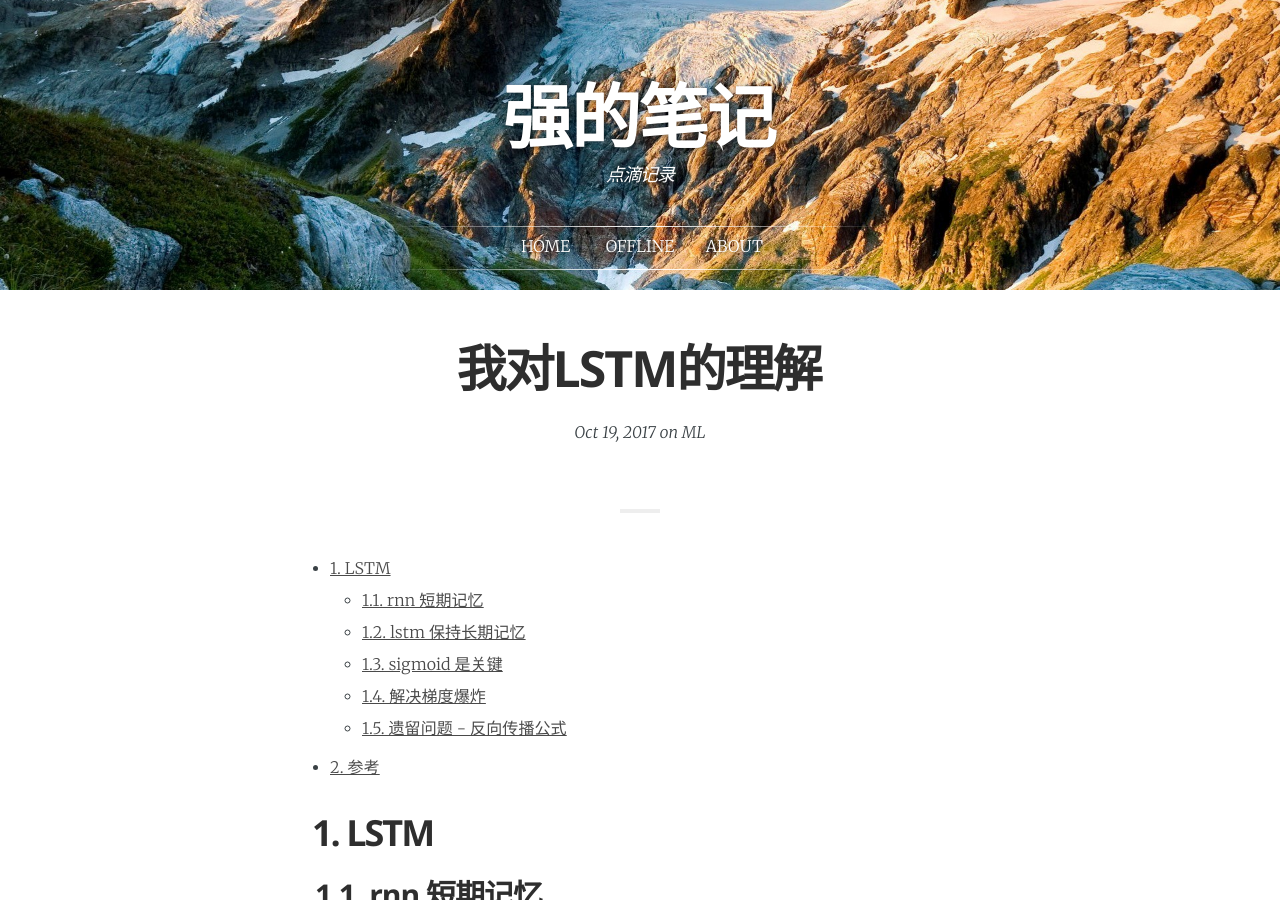
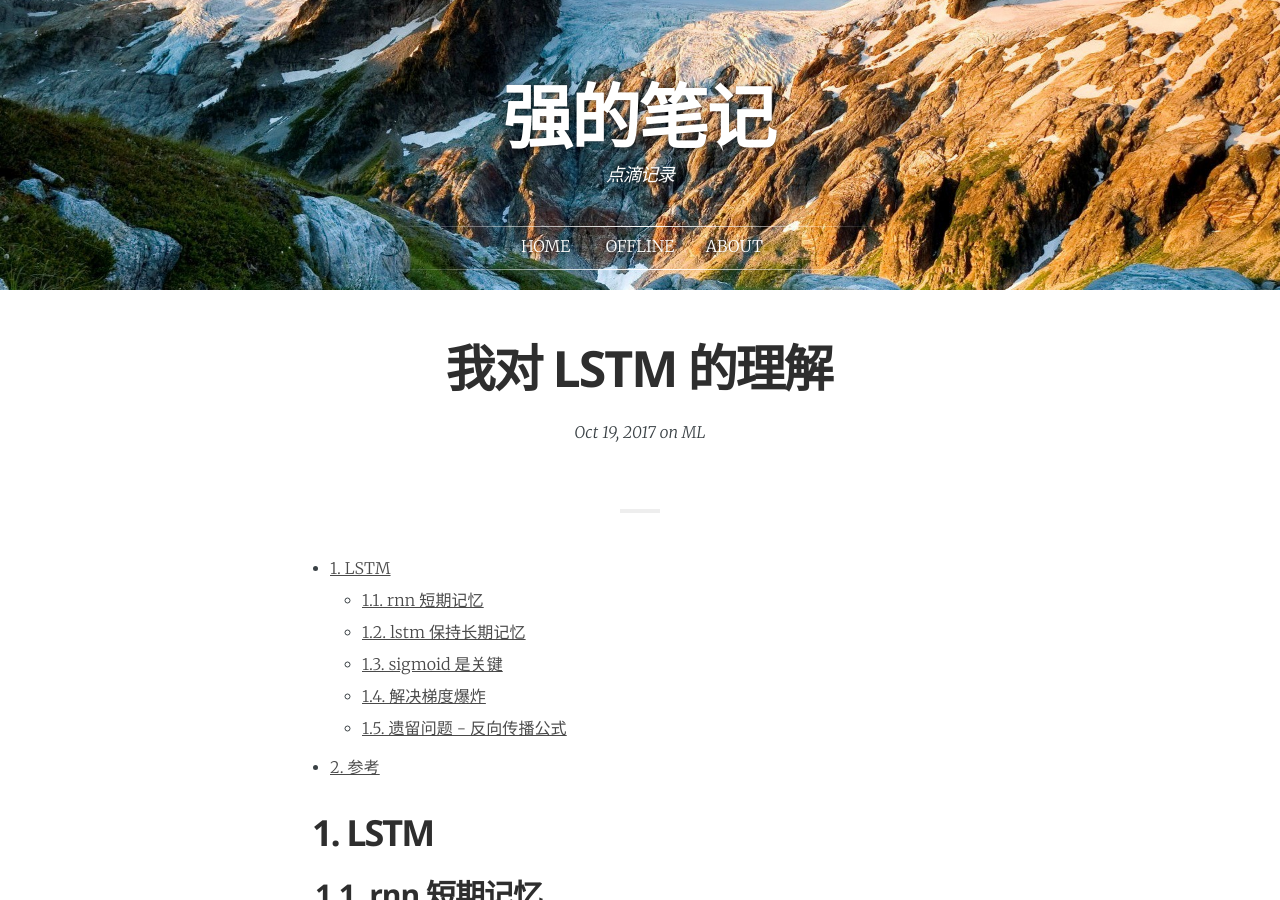
Before and after one commit to chinaq/blog, a Jekyll site: the page built from _posts/2017-10-19-lstm.md, in a window 1280 px wide and 900 px high. Built offline with Jekyll 4.4.1, drawn with Linux system fonts in a browser that asks for light colours; some web fonts are replaced.

```diff
--- a/_posts/2017-10-19-lstm.md
+++ b/_posts/2017-10-19-lstm.md
@@ -1,7 +1,7 @@
 ---
 
 layout:            post
-title:             "我对LSTM的理解"
+title:             "我对 LSTM 的理解"
 date:              2017-10-19 18:25:00 +0300
 tags:              ML
 category:          Tech
```
Also changed, not shown: _posts_o/2017-10-19-我对LSTM的理解/2017-10-19-lstm.md (+1 -1 lines).
